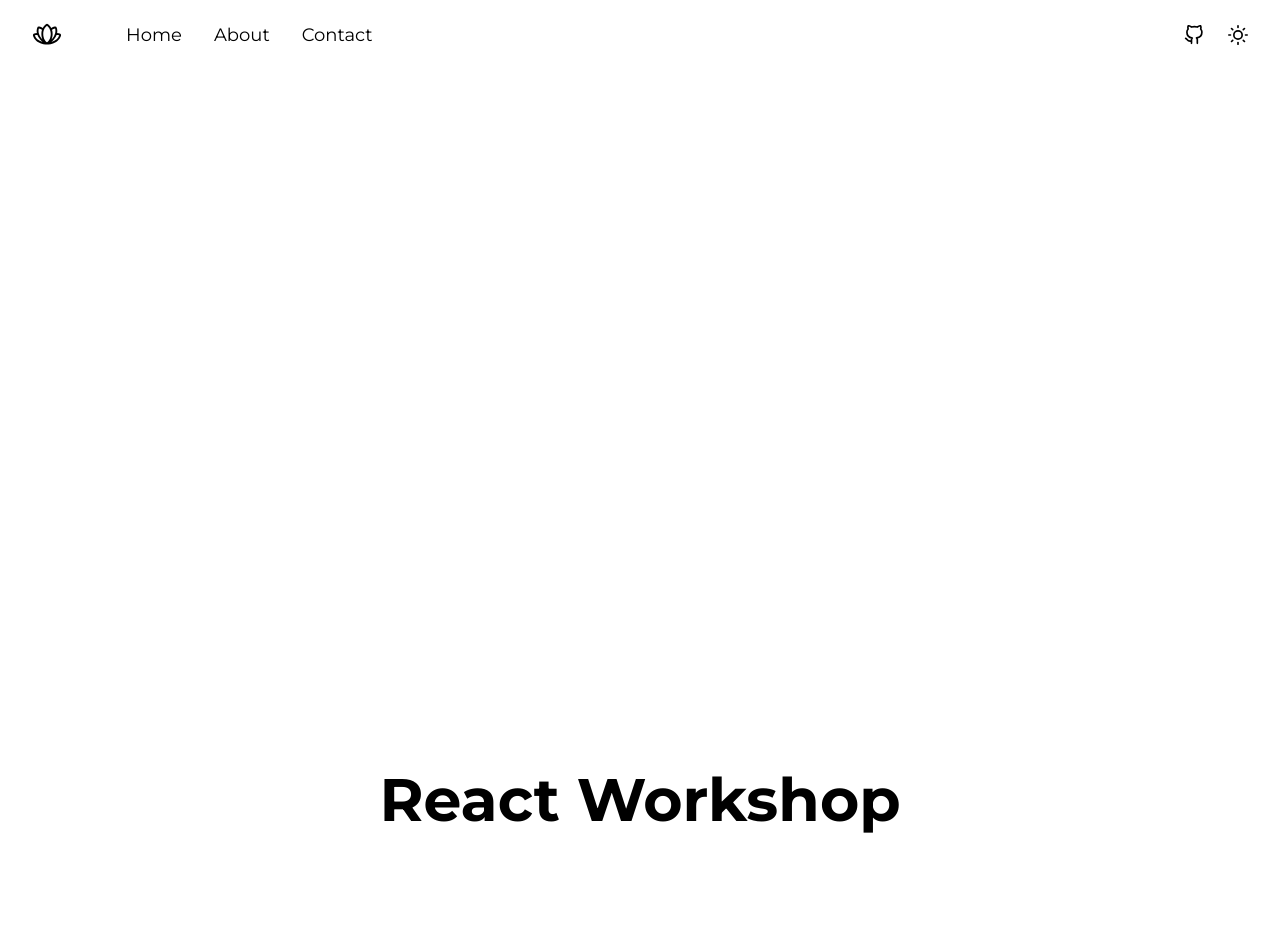
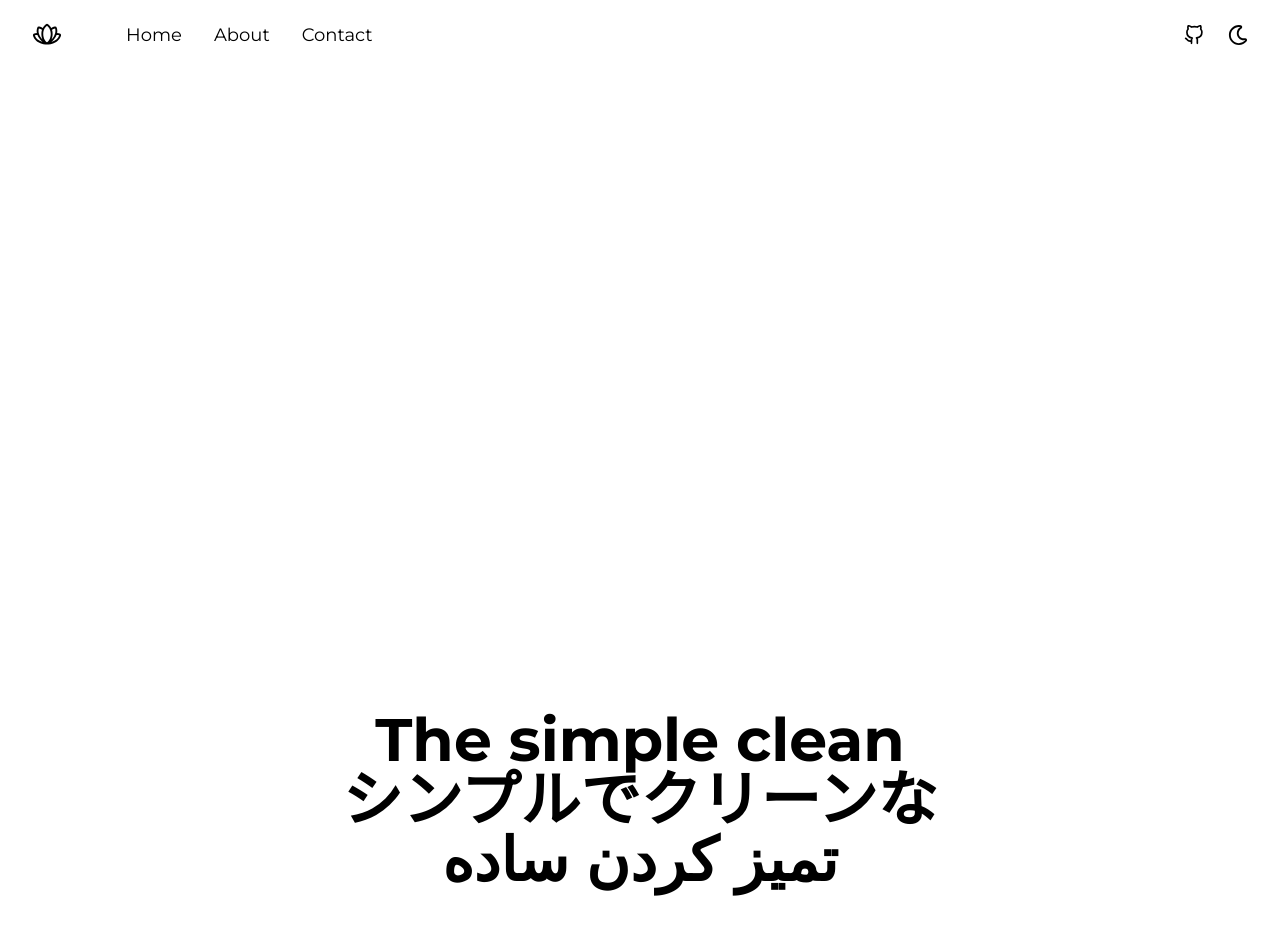
Before and after one commit to enzosakamoto/react-workshop, a React (Vite) app: page / in a window 1280 px wide. Shown: the top 934 px of the page. Built offline with nearby package versions, Linux system fonts and the light colour scheme.

Commit message:
feat: add dark and light mode

```diff
--- a/src/app/components/navbar.tsx
+++ b/src/app/components/navbar.tsx
@@ -4,8 +4,11 @@ import { FiGithub } from 'react-icons/fi'
 import { RiMenu2Line } from 'react-icons/ri'
 import { useState } from 'react'
 import { IoClose } from 'react-icons/io5'
+import { FaRegMoon } from 'react-icons/fa'
+import { useTheme } from '../hooks/use-theme'
 
 export function Navbar() {
+  const { theme, toggleTheme } = useTheme()
   const [isMenuOpen, setIsMenuOpen] = useState(false)
   const [fade, setFade] = useState(false)
 
@@ -24,7 +27,16 @@ export function Navbar() {
   }
 
   return (
-    <nav className="fixed left-0 top-0 z-10 flex w-full items-center justify-between bg-white/60 p-5 px-8 font-mont backdrop-blur-md">
+    <nav
+      style={{
+        backgroundColor:
+          theme === 'light'
+            ? 'rgba(255, 255, 255, 0.6)'
+            : 'rgba(10, 10, 10, 0.6)',
+        color: theme === 'light' ? 'black' : 'white'
+      }}
+      className="fixed left-0 top-0 z-10 flex w-full items-center justify-between p-5 px-8 font-mont backdrop-blur-md transition-all duration-700"
+    >
       <RiMenu2Line
         className="flex cursor-pointer text-2xl sm:hidden"
         onClick={handleOpenMenu}
@@ -45,7 +57,11 @@ export function Navbar() {
       </div>
       <div className="flex items-center gap-6 text-xl">
         <FiGithub />
-        <FiSun />
+        {theme === 'light' ? (
+          <FaRegMoon onClick={toggleTheme} />
+        ) : (
+          <FiSun onClick={toggleTheme} />
+        )}
       </div>
       {isMenuOpen && (
         <>
@@ -54,6 +70,13 @@ export function Navbar() {
             onClick={handleCloseMenu}
           />
           <div
+            style={{
+              backgroundColor:
+                theme === 'light'
+                  ? 'rgba(255, 255, 255, 1)'
+                  : 'rgba(10, 10, 10, 1)',
+              color: theme === 'light' ? 'black' : 'white'
+            }}
             className={`absolute left-0 top-0 z-30 flex h-screen w-4/5 flex-col gap-8 bg-white p-12 transition-all duration-700 ${fade ? 'translate-x-0 opacity-100' : '-translate-x-full opacity-0'}`}
           >
             <IoClose
--- a/src/app/pages/home.tsx
+++ b/src/app/pages/home.tsx
@@ -1,11 +1,24 @@
 import { Navbar } from '../components/navbar'
+import { useTheme } from '../hooks/use-theme'
 
 export function Home() {
+  const { theme } = useTheme()
   return (
-    <main className="flex h-[100rem] w-full flex-col items-center justify-center gap-12">
+    <main
+      style={{
+        backgroundColor:
+          theme === 'light' ? 'rgba(255, 255, 255, 1)' : 'rgba(10, 10, 10, 1)',
+        color: theme === 'light' ? 'black' : 'white'
+      }}
+      className="flex h-[100rem] w-full flex-col items-center justify-center gap-12 transition-all duration-700"
+    >
       <Navbar />
-      <h1 className="font-mont text-3xl font-bold sm:text-6xl">
-        React Workshop
+      <h1 className="text-center font-mont text-3xl font-bold sm:text-6xl">
+        The simple clean
+        <br />
+        シンプルでクリーンな
+        <br />
+        تمیز کردن ساده
       </h1>
     </main>
   )
```
